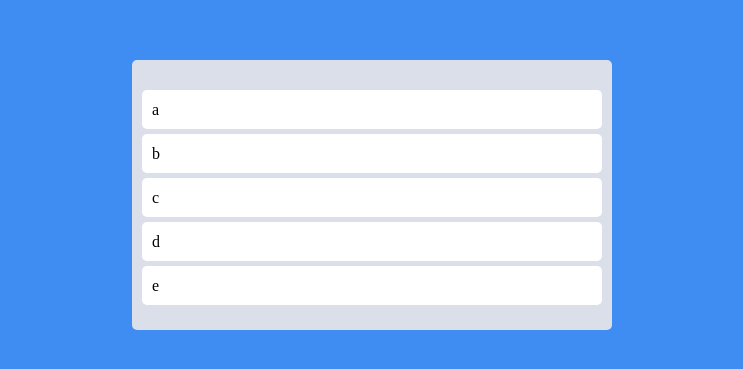
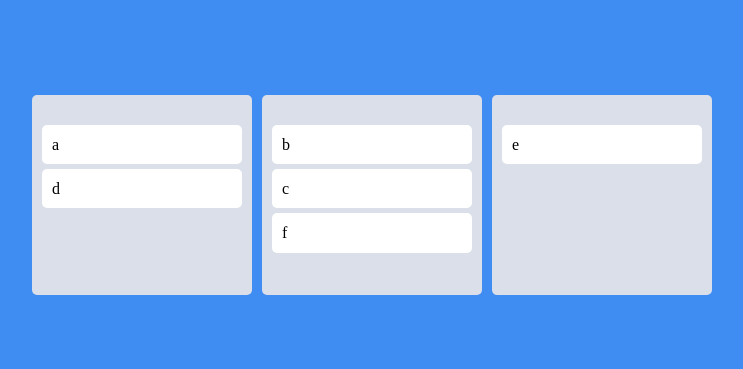
Before and after one commit to Briley0205/Brello-todolist-app, a React (Create React App) app: page / in a window 1280 px wide. Shown: the part 205-574 px from the top of the page, without its empty margins (268-1011 px from the left). Built offline with nearby package versions, Linux system fonts and the light colour scheme.

Commit message:
multiBoards

```diff
--- a/src/App.tsx
+++ b/src/App.tsx
@@ -1,19 +1,14 @@
 import React from "react";
-import { useRecoilState, useRecoilValue } from "recoil";
+import { useRecoilState } from "recoil";
 import { hourSelector, minuteState, toDoState } from "./atoms";
 import styled from "styled-components";
 
-import {
-  DragDropContext,
-  Droppable,
-  Draggable,
-  DropResult,
-} from "react-beautiful-dnd";
-import DraggableCard from "./Components/DragabbleCard";
+import { DragDropContext, DropResult } from "react-beautiful-dnd";
+import Board from "./Components/Board";
 
 const Wrapper = styled.div`
   display: flex;
-  max-width: 480px;
+  max-width: 680px;
   width: 100%;
   margin: 0 auto;
   justify-content: center;
@@ -22,48 +17,31 @@
 `;
 const Boards = styled.div`
   display: grid;
-  grid-template-columns: repeat(1, 1fr);
+  gap: 10px;
+  grid-template-columns: repeat(3, 1fr);
   width: 100%;
-`;
-const Board = styled.div`
-  padding: 20px 10px;
-  padding-top: 30px;
-  border-radius: 5px;
-  min-height: 200px;
-  background-color: ${(props) => props.theme.boardColor};
 `;
 
 function App() {
   const [toDos, setToDos] = useRecoilState(toDoState);
   const onDragEnd = ({ draggableId, destination, source }: DropResult) => {
     if (!destination) return;
-    setToDos((oldToDos) => {
+    /* setToDos((oldToDos) => {
       const copyToDos = [...oldToDos];
       // Delete item
       copyToDos.splice(source.index, 1);
       // Put back the item
       copyToDos.splice(destination?.index, 0, draggableId);
       return copyToDos;
-    });
+    }); */
   };
   return (
     <DragDropContext onDragEnd={onDragEnd}>
       <Wrapper>
         <Boards>
-          <Droppable droppableId="one">
-            {(provided) => (
-              <Board ref={provided.innerRef} {...provided.droppableProps}>
-                {toDos.map((toDo, index) => (
-                  <DraggableCard
-                    key={toDo}
-                    index={index}
-                    toDo={toDo}
-                  ></DraggableCard>
-                ))}
-                {provided.placeholder}
-              </Board>
-            )}
-          </Droppable>
+          {Object.keys(toDos).map((boardId) => (
+            <Board toDos={toDos[boardId]} droppableId={boardId} key={boardId} />
+          ))}
         </Boards>
       </Wrapper>
     </DragDropContext>
--- /dev/null
+++ b/src/Components/Board.tsx
@@ -0,0 +1,32 @@
+import { Droppable } from "react-beautiful-dnd";
+import styled from "styled-components";
+import DraggableCard from "./DragabbleCard";
+
+const Wrapper = styled.div`
+  padding: 20px 10px;
+  padding-top: 30px;
+  border-radius: 5px;
+  min-height: 200px;
+  background-color: ${(props) => props.theme.boardColor};
+`;
+
+interface IBoardProps {
+  toDos: string[];
+  droppableId: string;
+}
+function Board({ toDos, droppableId }: IBoardProps) {
+  return (
+    <Droppable droppableId={droppableId}>
+      {(provided) => (
+        <Wrapper ref={provided.innerRef} {...provided.droppableProps}>
+          {toDos.map((toDo, index) => (
+            <DraggableCard key={toDo} index={index} toDo={toDo}></DraggableCard>
+          ))}
+          {provided.placeholder}
+        </Wrapper>
+      )}
+    </Droppable>
+  );
+}
+
+export default Board;
--- a/src/Components/DragabbleCard.tsx
+++ b/src/Components/DragabbleCard.tsx
@@ -13,7 +13,7 @@
   index: number;
 }
 function DraggableCard({ toDo, index }: IDragabbleCardProps) {
-  console.log(toDo, "has been rendered");
+  //console.log(toDo, "has been rendered");
   return (
     <Draggable key={toDo} draggableId={toDo} index={index}>
       {(magic) => (
--- a/src/atoms.tsx
+++ b/src/atoms.tsx
@@ -19,7 +19,14 @@
 });
 
 // for DragNDrop
-export const toDoState = atom({
+interface IToDoState {
+  [key: string]: string[];
+}
+export const toDoState = atom<IToDoState>({
   key: "toDo",
-  default: ["a", "b", "c", "d", "e"],
+  default: {
+    to_do: ["a", "d"],
+    doing: ["b", "c", "f"],
+    done: ["e"],
+  },
 });
```
